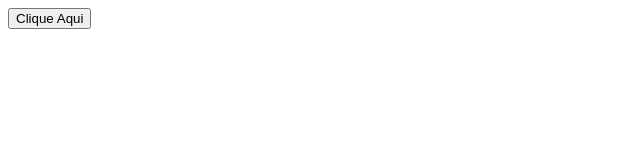
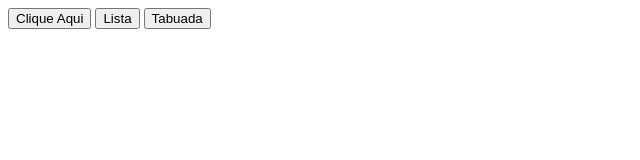
Before and after one commit to lauraferruzz/primeirof_3t, a plain HTML site: page index.html in a window 1280 px wide. Shown: the whole page, without its empty margins (0-640 px from the left). Drawn offline with Linux system fonts and the light colour scheme.

Commit message:
Update index.html

```diff
--- a/index.html
+++ b/index.html
@@ -9,5 +9,10 @@
 </head>
 <body>
     <button onclick="escreva()">Clique Aqui</button>
+
+    <button onclick="mostra()">Lista</button>
+
+    <button onclick="mostratabuada()">Tabuada</button>
+
 </body>
 </html>
```
